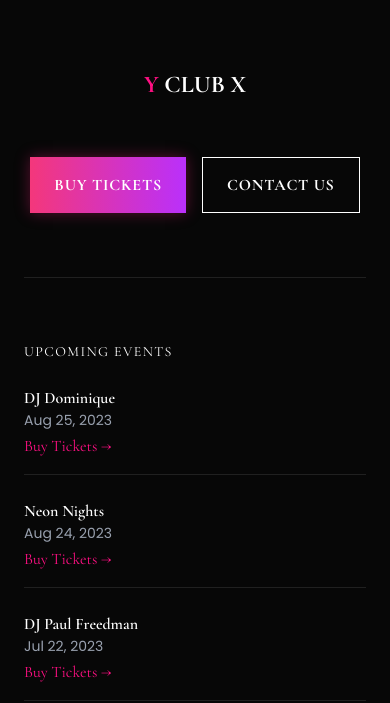
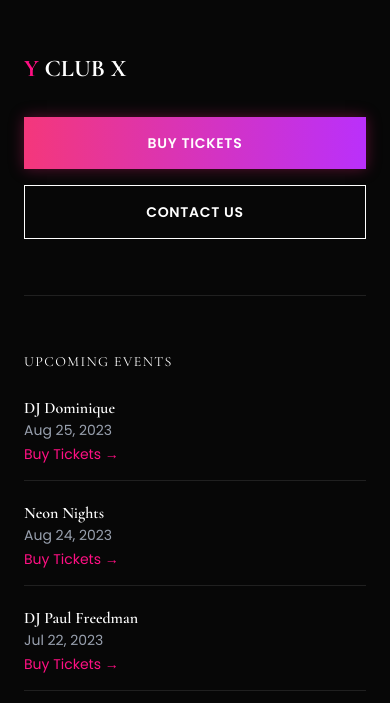
Before and after one commit to Ankitamishra17/club_website, a Next.js app: page /about in a window 390 px wide. Shown: the part 5601-6304 px from the top of the page. Built offline with nearby package versions, Linux system fonts and the light colour scheme.

Commit message:
Initial commit

```diff
--- a/src/app/globals.css
+++ b/src/app/globals.css
@@ -15,8 +15,9 @@
   --shadow-glow: 0 0 14px 0 #f4207b59;
 }
 
-body {
-  overflow-x: hidden;
+html,body{
+    overflow-x: hidden;
+
 }
 
 @layer utilities {
--- a/src/components/Footer.jsx
+++ b/src/components/Footer.jsx
@@ -4,13 +4,13 @@ import { motion } from "framer-motion";
 
 export default function Footer() {
   return (
-    <footer className="bg-[var(--color-dark)] text-white px-6 md:px-16 py-20">
-      {/* Top Section */}
+    <footer className="bg-[var(--color-dark)] text-white px-6 sm:px-10 md:px-16 py-16 md:py-20 overflow-x-hidden">
+      {/* TOP SECTION */}
       <motion.div
         initial={{ opacity: 0, y: 40 }}
         whileInView={{ opacity: 1, y: 0 }}
         transition={{ duration: 0.6 }}
-        className="flex flex-col md:flex-row justify-between items-center gap-6 mb-16"
+        className="flex flex-col lg:flex-row justify-between items-start lg:items-center gap-8 mb-14"
       >
         {/* Logo */}
         <h1 className="text-2xl font-[var(--font-heading)] font-extrabold">
@@ -18,85 +18,62 @@ export default function Footer() {
         </h1>
 
         {/* Buttons */}
-        <div className="flex gap-4 flex-wrap">
+        <div className="flex flex-col sm:flex-row gap-4 w-full lg:w-auto">
+          {/* BUY TICKETS */}
           <motion.button
-            className="relative overflow-hidden cursor-pointer mt-8 px-6 py-4 uppercase text-md font-bold tracking-wider  text-white
-             bg-[linear-gradient(to_right,var(--color-gradient-left),var(--color-gradient-right))]
-              shadow-[var(--shadow-glow)]"
-            initial={{ opacity: 0, y: 40 }}
-            whileInView={{ opacity: 1, y: 0 }}
+            className="relative overflow-hidden px-6 py-4 uppercase text-sm sm:text-md font-bold tracking-wider text-white
+            bg-[linear-gradient(to_right,var(--color-gradient-left),var(--color-gradient-right))]
+            shadow-[var(--shadow-glow)] w-full sm:w-auto"
             whileHover="hover"
           >
-            {/*  White rotating layer (hidden initially) */}
             <motion.span
               className="absolute inset-0 bg-white z-10 origin-center"
               initial={{ rotate: -90, scale: 0 }}
-              variants={{
-                hover: {
-                  rotate: 0,
-                  scale: 1,
-                },
-              }}
-              transition={{ duration: 0.5, ease: "easeInOut" }}
+              variants={{ hover: { rotate: 0, scale: 1 } }}
+              transition={{ duration: 0.5 }}
             />
-
-            {/*  Text */}
             <motion.span
               className="relative z-20"
-              variants={{
-                hover: { color: "#000" },
-              }}
-              transition={{ duration: 0.3 }}
+              variants={{ hover: { color: "#000000" } }}
             >
-              <h2> BUY TICKETS</h2>
+              BUY TICKETS
             </motion.span>
           </motion.button>
+
+          {/* CONTACT */}
           <motion.button
-            className="relative overflow-hidden mt-8 px-6 py-3 border border-white uppercase text-md font-bold tracking-wider  text-white
-             bg-transparent cursor-pointer"
-            initial={{ opacity: 0, y: 40 }}
-            whileInView={{ opacity: 1, y: 0 }}
+            className="relative overflow-hidden px-6 py-4 border border-white uppercase text-sm sm:text-md font-bold tracking-wider text-white
+            bg-transparent w-full sm:w-auto"
             whileHover="hover"
           >
-            {/*  White rotating layer (hidden initially) */}
             <motion.span
               className="absolute inset-0 bg-white z-10 origin-center"
               initial={{ rotate: -90, scale: 0 }}
-              variants={{
-                hover: {
-                  rotate: 0,
-                  scale: 1,
-                },
-              }}
-              transition={{ duration: 0.5, ease: "easeInOut" }}
+              variants={{ hover: { rotate: 0, scale: 1 } }}
+              transition={{ duration: 0.5 }}
             />
-
-            {/*  Text */}
             <motion.span
               className="relative z-20"
-              variants={{
-                hover: { color: "#000" },
-              }}
-              transition={{ duration: 0.3 }}
+              initial={{ color: "#ffffff" }}
+              variants={{ hover: { color: "#000000" } }}
             >
-              <h2> CONTACT US</h2>
+              CONTACT US
             </motion.span>
           </motion.button>
         </div>
       </motion.div>
 
-      {/* Divider */}
-      <div className="border-t border-white/10 mb-16"></div>
+      {/* DIVIDER */}
+      <div className="border-t border-white/10 mb-14" />
 
-      {/* Grid Section */}
-      <div className="grid md:grid-cols-4 gap-10">
-        {/* Upcoming Events */}
+      {/* MAIN GRID */}
+      <div className="grid grid-cols-1 sm:grid-cols-2 lg:grid-cols-4 gap-10">
+        {/* EVENTS */}
         <motion.div
           initial={{ opacity: 0, y: 40 }}
           whileInView={{ opacity: 1, y: 0 }}
-          transition={{ duration: 0.5 }}
         >
-          <h3 className="font-[var(--font-heading)] mb-6 uppercase text-sm tracking-widest">
+          <h3 className="mb-6 uppercase text-sm tracking-widest">
             Upcoming Events
           </h3>
 
@@ -105,25 +82,22 @@ export default function Footer() {
             { name: "Neon Nights", date: "Aug 24, 2023" },
             { name: "DJ Paul Freedman", date: "Jul 22, 2023" },
           ].map((event, i) => (
-            <div key={i} className="mb-6 border-b border-white/10 pb-4">
+            <div key={i} className="mb-5 border-b border-white/10 pb-4">
               <h3 className="font-semibold">{event.name}</h3>
               <p className="text-gray-400 text-sm">{event.date}</p>
-              <h4 className="text-[var(--color-primary)] text-md mt-1 cursor-pointer">
+              <p className="text-[var(--color-primary)] text-sm mt-1 cursor-pointer">
                 Buy Tickets →
-              </h4>
+              </p>
             </div>
           ))}
         </motion.div>
 
-        {/* Pages */}
+        {/* PAGES */}
         <motion.div
           initial={{ opacity: 0, y: 40 }}
           whileInView={{ opacity: 1, y: 0 }}
-          transition={{ duration: 0.5, delay: 0.1 }}
         >
-          <h3 className="font-[var(--font-heading)] mb-6 uppercase text-sm tracking-widest">
-            Pages
-          </h3>
+          <h3 className="mb-6 uppercase text-sm tracking-widest">Pages</h3>
 
           {["Home", "About", "Events", "Blog", "Tickets"].map((item, i) => (
             <p
@@ -135,13 +109,12 @@ export default function Footer() {
           ))}
         </motion.div>
 
-        {/* Utility Pages */}
+        {/* UTILITY */}
         <motion.div
           initial={{ opacity: 0, y: 40 }}
           whileInView={{ opacity: 1, y: 0 }}
-          transition={{ duration: 0.5, delay: 0.2 }}
         >
-          <h3 className="font-[var(--font-heading)] mb-6 uppercase text-sm tracking-widest">
+          <h3 className="mb-6 uppercase text-sm tracking-widest">
             Utility Pages
           </h3>
 
@@ -156,28 +129,24 @@ export default function Footer() {
             ),
           )}
 
-          <h3 className="text-[var(--color-primary)] mt-4 text-lg cursor-pointer">
+          <p className="text-[var(--color-primary)] mt-4 cursor-pointer">
             More Templates →
-          </h3>
+          </p>
         </motion.div>
 
-        {/* Instagram */}
+        {/* INSTAGRAM */}
         <motion.div
           initial={{ opacity: 0, y: 40 }}
           whileInView={{ opacity: 1, y: 0 }}
-          transition={{ duration: 0.5, delay: 0.3 }}
         >
-          <h3 className="font-[var(--font-heading)] mb-6 uppercase text-sm tracking-widest">
-            Follow us on Instagram
-          </h3>
+          <h3 className="mb-6 uppercase text-sm tracking-widest">Instagram</h3>
 
           <div className="grid grid-cols-2 gap-3">
             {[
-              "https://images.unsplash.com/photo-1582103287241-2762adba6c36?q=80&w=387&auto=format&fit=crop&ixlib=rb-4.1.0&ixid=M3wxMjA3fDB8MHxwaG90by1wYWdlfHx8fGVufDB8fHx8fA%3D%3D",
-              "https://images.unsplash.com/photo-1600102975337-e66752d32557?q=80&w=870&auto=format&fit=crop&ixlib=rb-4.1.0&ixid=M3wxMjA3fDB8MHxwaG90by1wYWdlfHx8fGVufDB8fHx8fA%3D%3D",
-
-              "https://images.unsplash.com/photo-1600102975337-e66752d32557?q=80&w=870&auto=format&fit=crop&ixlib=rb-4.1.0&ixid=M3wxMjA3fDB8MHxwaG90by1wYWdlfHx8fGVufDB8fHx8fA%3D%3D",
-              "https://images.unsplash.com/photo-1615212863630-1691e4c99c15?q=80&w=387&auto=format&fit=crop&ixlib=rb-4.1.0&ixid=M3wxMjA3fDB8MHxwaG90by1wYWdlfHx8fGVufDB8fHx8fA%3D%3D",
+              "https://images.unsplash.com/photo-1582103287241-2762adba6c36",
+              "https://images.unsplash.com/photo-1600102975337-e66752d32557",
+              "https://images.unsplash.com/photo-1615212863630-1691e4c99c15",
+              "https://images.unsplash.com/photo-1600102975337-e66752d32557",
             ].map((img, i) => (
               <div key={i} className="overflow-hidden group">
                 <img
--- a/src/components/Navbar.jsx
+++ b/src/components/Navbar.jsx
@@ -39,7 +39,7 @@ export default function Navbar() {
         {/* Button */}
         <div className="hidden md:block">
           <motion.button
-            className="relative overflow-hidden mt-2 px-6 py-3 cursor-pointer uppercase text-md font-bold tracking-wider  text-white
+            className="relative overflow-hidden mt-2 px-6 md:px-2 py-3 cursor-pointer uppercase text-md font-bold tracking-wider  text-white
              bg-[linear-gradient(to_right,var(--color-gradient-left),var(--color-gradient-right))]
               shadow-[var(--shadow-glow)]"
             initial={{ opacity: 0, y: 40 }}
--- a/src/components/home/AboutSection.jsx
+++ b/src/components/home/AboutSection.jsx
@@ -38,7 +38,7 @@ export default function About() {
             </p>
 
             <motion.button
-              className="relative overflow-hidden mt-8 px-8 py-4 cursor-pointer uppercase text-sm font-bold tracking-wider  text-white
+              className="relative overflow-hidden mt-8 px-8 py-4 cursor-pointer uppercase text-base font-bold tracking-wider  text-white
              bg-[linear-gradient(to_right,var(--color-gradient-left),var(--color-gradient-right))]
               shadow-[var(--shadow-glow)]"
               initial={{ opacity: 0, y: 40 }}
@@ -66,7 +66,7 @@ export default function About() {
                 }}
                 transition={{ duration: 0.3 }}
               >
-                MORE ABOUT US
+                <h2>MORE ABOUT US</h2>
               </motion.span>
             </motion.button>
           </motion.div>
--- a/src/components/home/ContactSction.jsx
+++ b/src/components/home/ContactSction.jsx
@@ -52,9 +52,9 @@ export default function Visit() {
             // viewport={{ once: false }}
             className="font-[var(--font-heading)] text-4xl md:text-6xl font-extrabold mt-4"
           >
-           COME & VISIT{" "}
+            COME & VISIT{" "}
             <span className="text-transparent [-webkit-text-stroke:1px_white]">
-             OUR CLUB
+              OUR CLUB
             </span>
           </motion.h2>
           {/* <p className="uppercase tracking-widest text-xl text-[var(--color-primary)]">
@@ -71,7 +71,7 @@ export default function Visit() {
           {/* Buttons */}
           <div className="flex gap-4 mt-8 flex-wrap">
             <motion.button
-              className="relative overflow-hidden mt-8 px-8 py-4 cursor-pointer uppercase text-sm font-bold tracking-wider  text-white
+              className="relative overflow-hidden mt-8 px-8 py-4 cursor-pointer uppercase text-base font-bold tracking-wider  text-white
              bg-[linear-gradient(to_right,var(--color-gradient-left),var(--color-gradient-right))]
               shadow-[var(--shadow-glow)]"
               initial={{ opacity: 0, y: 40 }}
@@ -99,12 +99,12 @@ export default function Visit() {
                 }}
                 transition={{ duration: 0.3 }}
               >
-                BUY TICKETS
+                <h1> BUY TICKETS</h1>
               </motion.span>
             </motion.button>
 
             <motion.button
-              className="relative   border border-white overflow-hidden mt-8 px-8 py-4 cursor-pointer uppercase text-sm font-bold tracking-wider  text-white
+              className="relative   border border-white overflow-hidden mt-8 px-8 py-4 cursor-pointer uppercase text-base font-bold tracking-wider  text-white
              bg-transparent"
               initial={{ opacity: 0, y: 40 }}
               whileInView={{ opacity: 1, y: 0 }}
@@ -123,7 +123,7 @@ export default function Visit() {
                 transition={{ duration: 0.5, ease: "easeInOut" }}
               />
 
-              {/* 🔤 Text */}
+              {/*  Text */}
               <motion.span
                 className="relative z-20"
                 variants={{
@@ -131,7 +131,7 @@ export default function Visit() {
                 }}
                 transition={{ duration: 0.3 }}
               >
-                CONTACT US
+                <h2>CONTACT US</h2>
               </motion.span>
             </motion.button>
           </div>
@@ -146,7 +146,7 @@ export default function Visit() {
         >
           {/* Address */}
           <div className="flex gap-4 items-start mb-6">
-            <MapPin className="text-[var(--color-primary)]" />
+            <MapPin className="text-[var(--color-primary)] text-3xl" />
             <p className="text-gray-300">
               943-951 N. Broadway Los Angeles, CA 90012, United States
             </p>
--- a/src/components/home/GallerySection.jsx
+++ b/src/components/home/GallerySection.jsx
@@ -39,7 +39,7 @@ export default function Gallery() {
 
           {/* {button} */}
           <motion.button
-            className="relative overflow-hidden mt-8 px-8 py-4 cursor-pointer uppercase text-sm font-bold tracking-wider  text-white
+            className="relative overflow-hidden mt-8 px-8 py-4 cursor-pointer uppercase text-base font-bold tracking-wider  text-white
              bg-[linear-gradient(to_right,var(--color-gradient-left),var(--color-gradient-right))]
               shadow-[var(--shadow-glow)]"
             initial={{ opacity: 0, y: 40 }}
@@ -67,7 +67,7 @@ export default function Gallery() {
               }}
               transition={{ duration: 0.3 }}
             >
-              BUY TICKETS
+              <h2>BUY TICKETS</h2>
             </motion.span>
           </motion.button>
         </motion.div>
--- a/src/components/home/HeroSection.jsx
+++ b/src/components/home/HeroSection.jsx
@@ -155,7 +155,7 @@ export default function HeroSection() {
           {/* Buttons */}
           <div className="mt-6 flex flex-col sm:flex-row gap-4">
             <motion.button
-              className="relative overflow-hidden cursor-pointer mt-4  lg:mt-8 px-8 py-4 uppercase text-sm font-bold tracking-wider text-white
+              className="relative overflow-hidden cursor-pointer mt-4  lg:mt-8 px-8 py-4 uppercase text-base font-bold tracking-wider text-white
               bg-[linear-gradient(to_right,var(--color-gradient-left),var(--color-gradient-right))]
               shadow-[var(--shadow-glow)]"
               initial={{ opacity: 0, y: 40 }}
@@ -173,12 +173,12 @@ export default function HeroSection() {
                 className="relative z-20"
                 variants={{ hover: { color: "#000" } }}
               >
-                BUY TICKETS
+                <h2>BUY TICKETS</h2>
               </motion.span>
             </motion.button>
 
             <motion.button
-              className="relative overflow-hidden cursor-pointer mt-4  lg:mt-8 px-8 py-4 uppercase text-sm font-bold tracking-wider text-white
+              className="relative overflow-hidden cursor-pointer mt-4  lg:mt-8 px-8 py-4 uppercase text-base font-bold tracking-wider text-white
               bg-transparent border border-white"
               initial={{ opacity: 0, y: 40 }}
               whileInView={{ opacity: 1, y: 0 }}
@@ -195,7 +195,7 @@ export default function HeroSection() {
                 className="relative z-20"
                 variants={{ hover: { color: "#000" } }}
               >
-                WATCH VIDEOS
+                <h2> WATCH VIDEOS</h2>
               </motion.span>
             </motion.button>
           </div>
--- a/src/components/home/OurService.jsx
+++ b/src/components/home/OurService.jsx
@@ -53,7 +53,7 @@ export default function Services() {
 
         {/* Button */}
         <motion.button
-          className="relative overflow-hidden mt-8 px-6 py-4 cursor-pointer whitespace-nowrap uppercase text-xl font-bold tracking-wider  text-white
+          className="relative overflow-hidden mt-8 px-6 py-4 cursor-pointer whitespace-nowrap uppercase text-base font-bold tracking-wider  text-white
                     bg-[linear-gradient(to_right,var(--color-gradient-left),var(--color-gradient-right))]
                      shadow-[var(--shadow-glow)]"
           initial={{ opacity: 0, y: 40 }}
```
